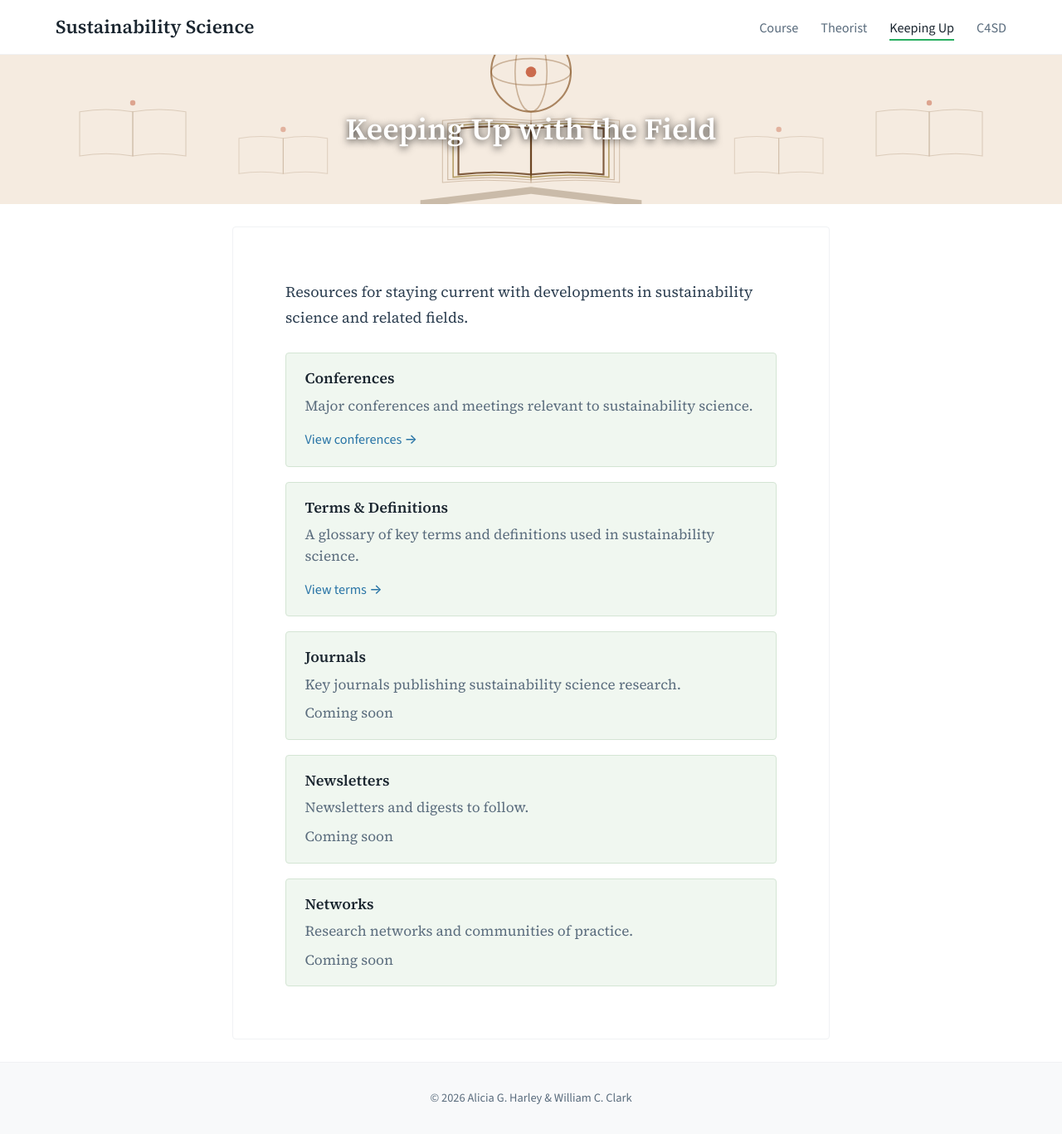
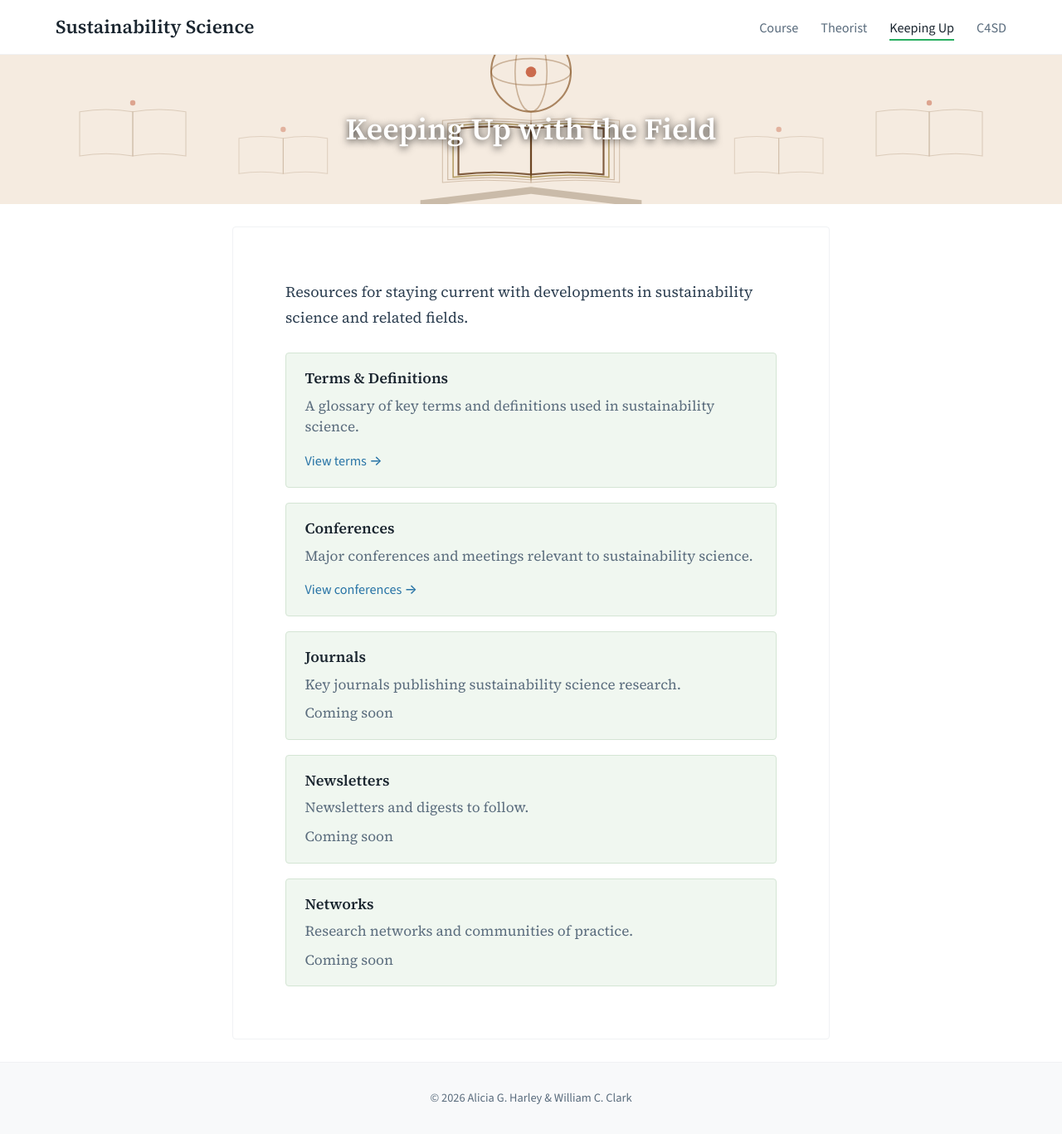
Before and after one commit to agharley/sustsci, a Jekyll site: the page built from keeping-up/index.md, in a window 1280 px wide and 1367 px high. Shown: the whole window at 83% size. Built offline with Jekyll 4.4.1, drawn with Linux system fonts in a browser that asks for light colours.

Commit message:
Update index.md

```diff
--- a/keeping-up/index.md
+++ b/keeping-up/index.md
@@ -9,15 +9,15 @@ Resources for staying current with developments in sustainability science and re
 
 <div class="section-grid">
   <div class="section-card card-sub card-keeping">
+    <h3>Terms & Definitions</h3>
+    <p>A glossary of key terms and definitions used in sustainability science.</p>
+    <a href="{{ '/keeping-up/terms/' | relative_url }}" class="card-link">View terms →</a>
+  </div>
+
+  <div class="section-card card-sub card-keeping">
     <h3>Conferences</h3>
     <p>Major conferences and meetings relevant to sustainability science.</p>
     <a href="{{ '/keeping-up/conferences/' | relative_url }}" class="card-link">View conferences →</a>
-  </div>
-
-  <div class="section-card card-sub card-keeping">
-    <h3>Terms & Definitions</h3>
-    <p>A glossary of key terms and definitions used in sustainability science.</p>
-    <a href="{{ '/keeping-up/terms/' | relative_url }}" class="card-link">View terms →</a>
   </div>
 
   <div class="section-card card-sub card-keeping">
```
